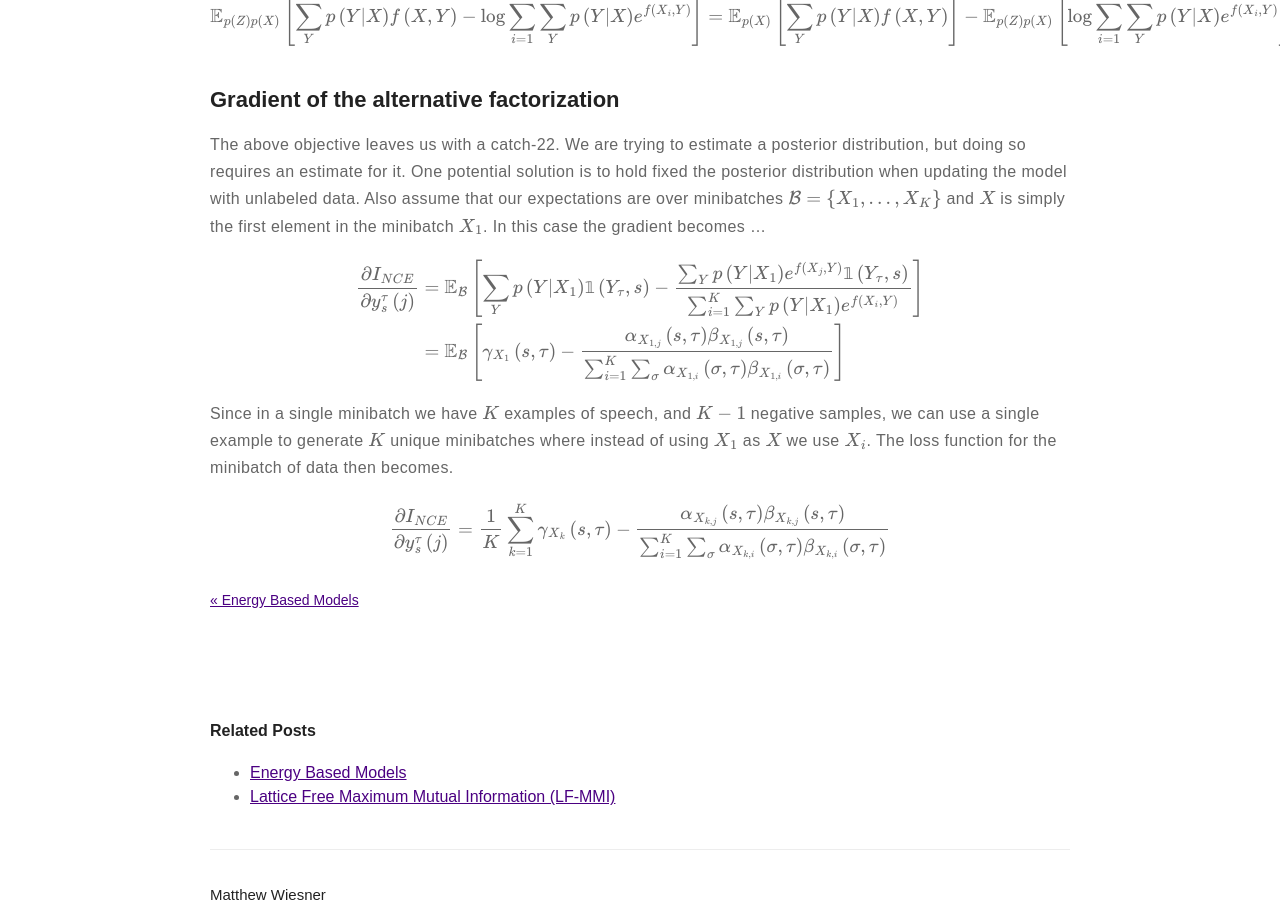
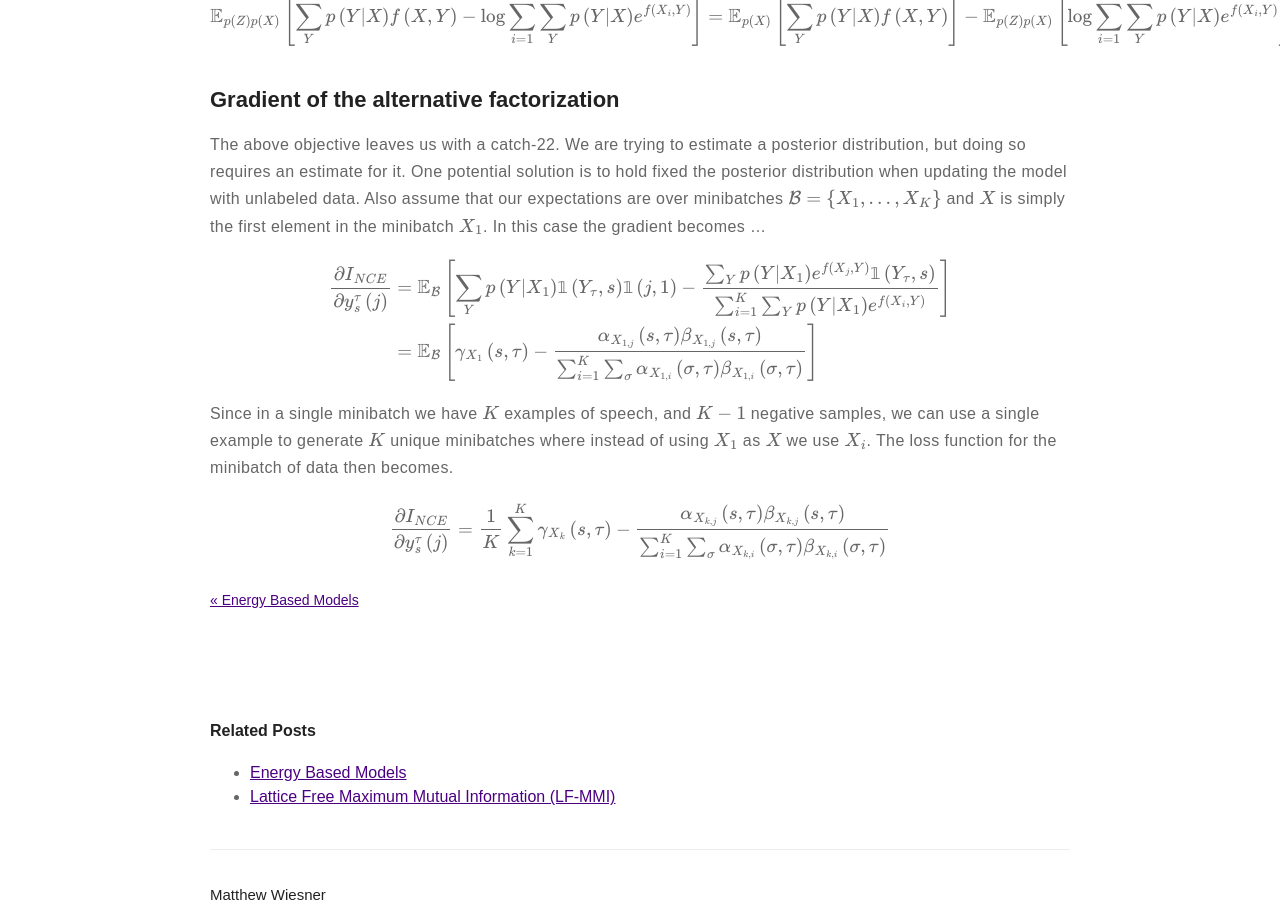
Before and after one commit to m-wiesner/m-wiesner.github.io, a Jekyll site: the page built from _posts/2020-10-30-Variational-Bounds-on-Mutual-Information.markdown, in a window 1280 px wide and 900 px high, scrolled down 7441 px. Built offline with Jekyll 4.4.1, drawn with Linux system fonts in a browser that asks for light colours; formulas are drawn with MathJax 3.

Commit message:
Update 2020-10-30-Variational-Bounds-on-Mutual-Information.markdown

```diff
--- a/_posts/2020-10-30-Variational-Bounds-on-Mutual-Information.markdown
+++ b/_posts/2020-10-30-Variational-Bounds-on-Mutual-Information.markdown
@@ -269,7 +269,7 @@ $$\begin{align}
 The above objective leaves us with a catch-22. We are trying to estimate a posterior distribution, but doing so requires an estimate for it. One potential solution is to hold fixed the posterior distribution when updating the model with unlabeled data. Also assume that our expectations are over minibatches $$\mathcal{B} = \{X_1, \ldots, X_K\}$$ and $$X$$ is simply the first element in the minibatch $$X_1$$. In this case the gradient becomes ...
 
 $$\begin{align}
-\frac{\partial I_{NCE}}{\partial y_s^{\tau}\left(j\right)} &= \mathbb{E}_{\mathcal{B}}\left[\sum_{Y} p\left(Y | X_1\right) \mathbb{1}\left(Y_{\tau}, s\right) - \frac{\sum_Y p\left(Y | X_1\right) e^{f\left(X_j, Y\right)} \mathbb{1}\left(Y_{\tau}, s\right)}{\sum_{i=1}^K \sum_Y p\left(Y|X_1\right)e^{f\left(X_i, Y\right)}}\right] \\
+\frac{\partial I_{NCE}}{\partial y_s^{\tau}\left(j\right)} &= \mathbb{E}_{\mathcal{B}}\left[\sum_{Y} p\left(Y | X_1\right) \mathbb{1}\left(Y_{\tau}, s\right) \mathbb{1}\left(j, 1\right) - \frac{\sum_Y p\left(Y | X_1\right) e^{f\left(X_j, Y\right)} \mathbb{1}\left(Y_{\tau}, s\right)}{\sum_{i=1}^K \sum_Y p\left(Y|X_1\right)e^{f\left(X_i, Y\right)}}\right] \\
 &= \mathbb{E}_{\mathcal{B}}\left[ \gamma_{X_1}\left(s, \tau\right) -  \frac{\alpha_{X_{1,j}}\left(s, \tau\right)\beta_{X_{1, j}}\left(s, \tau\right)}{\sum_{i=1}^K \sum_{\sigma} \alpha_{X_{1, i}}\left(\sigma, \tau\right)\beta_{X_{1,i}}\left(\sigma, \tau\right)} \right]\\
 \end{align}$$
 
```
